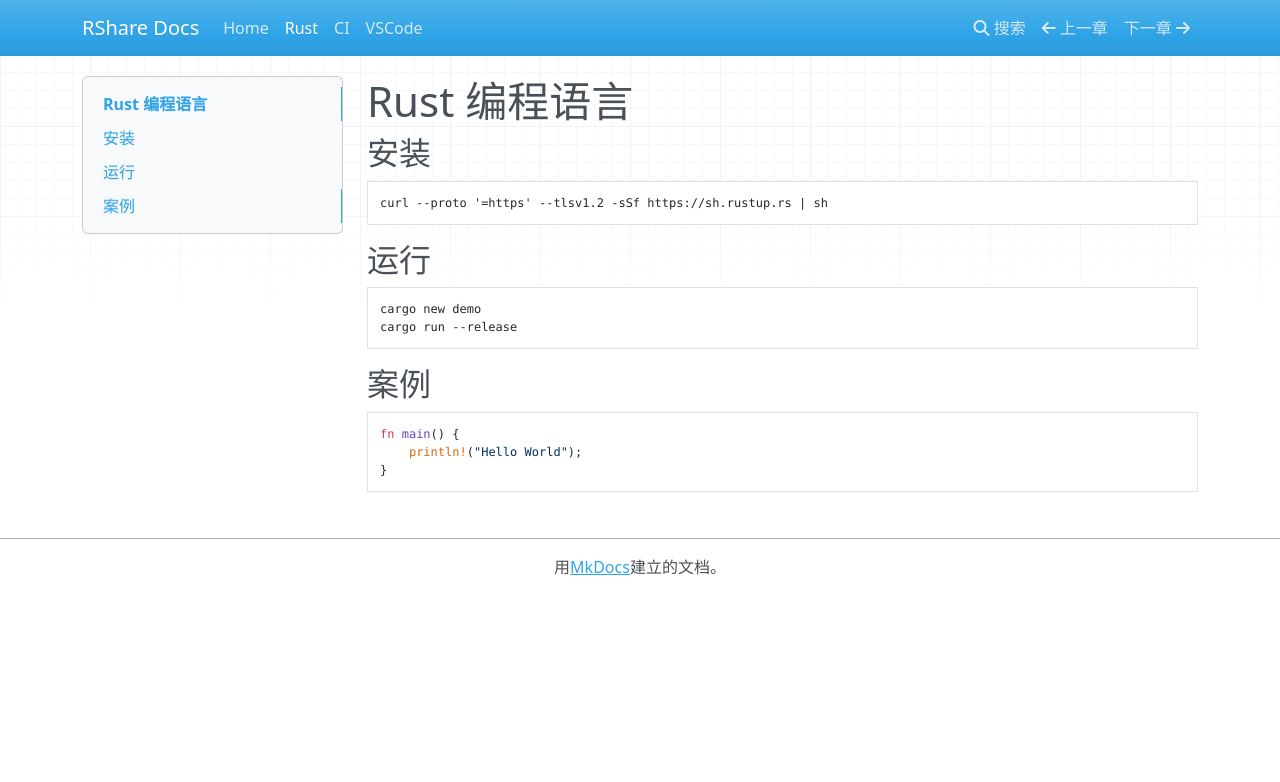
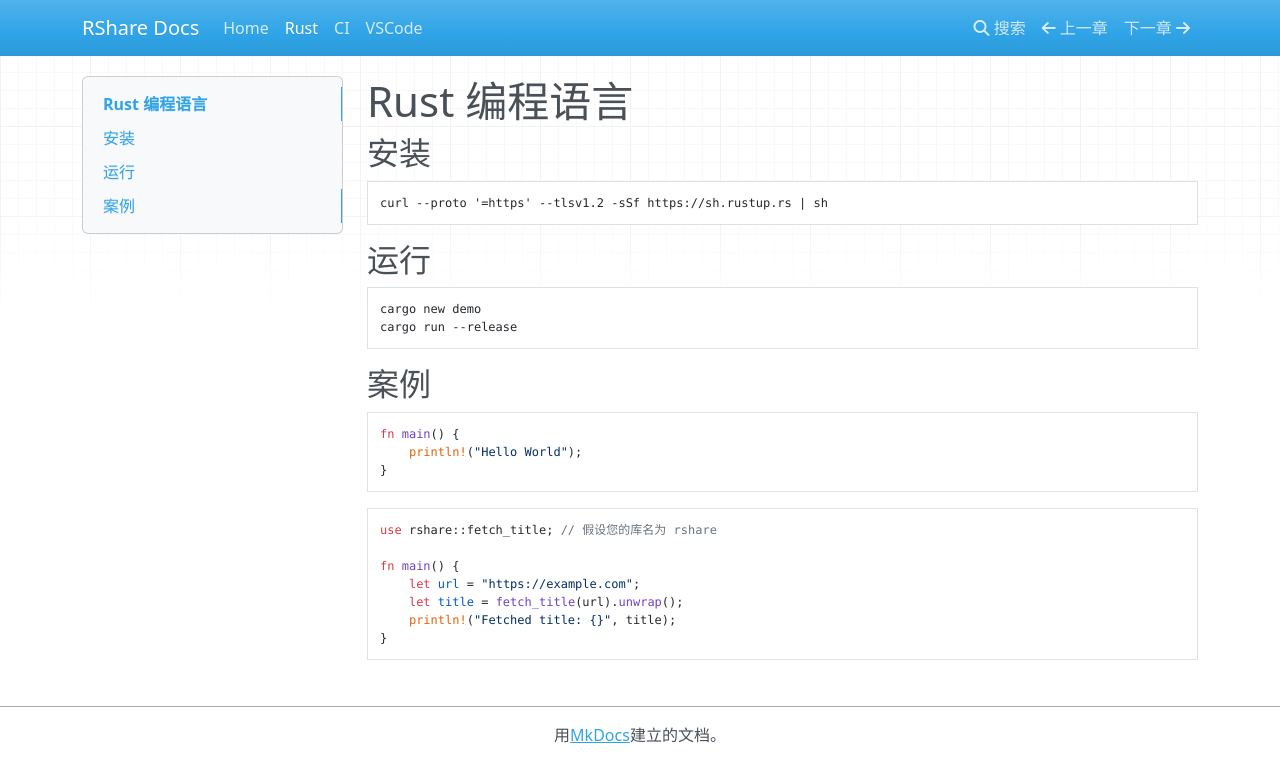
Before and after one commit to albertandking/rshare, an MkDocs documentation site: the page built from docs/rust.md, in a window 1280 px wide. Shown: the top 782 px of the page. Built offline with MkDocs 1.6.1, drawn with Linux system fonts in a browser that asks for light colours; nearby versions of some CDN libraries.

Commit message:
add docs

````diff
--- a/docs/rust.md
+++ b/docs/rust.md
@@ -20,3 +20,13 @@ fn main() {
     println!("Hello World");
 }
 ```
+
+```rust
+use rshare::fetch_title; // 假设您的库名为 rshare
+
+fn main() {
+    let url = "https://example.com";
+    let title = fetch_title(url).unwrap();
+    println!("Fetched title: {}", title);
+}
+```
````
